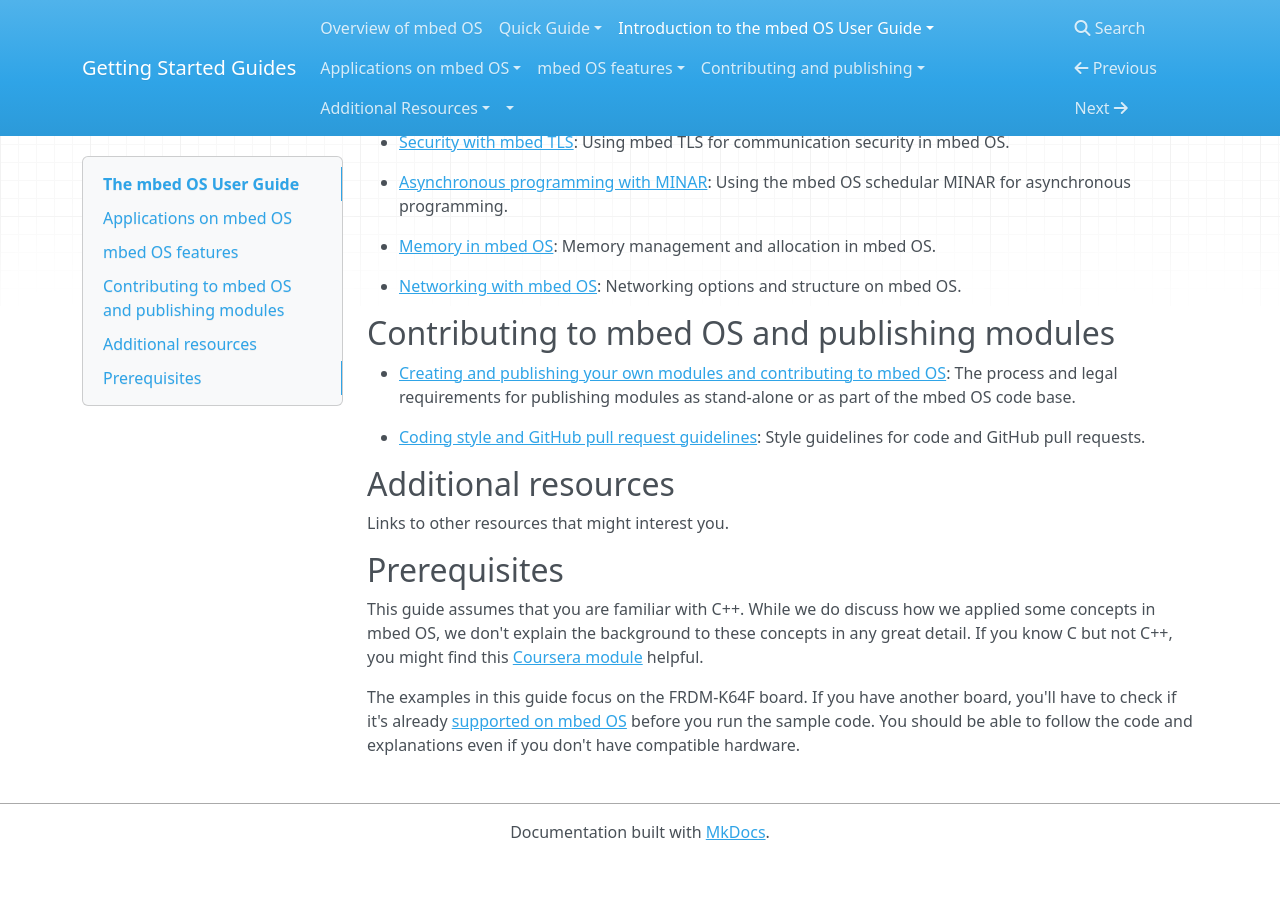
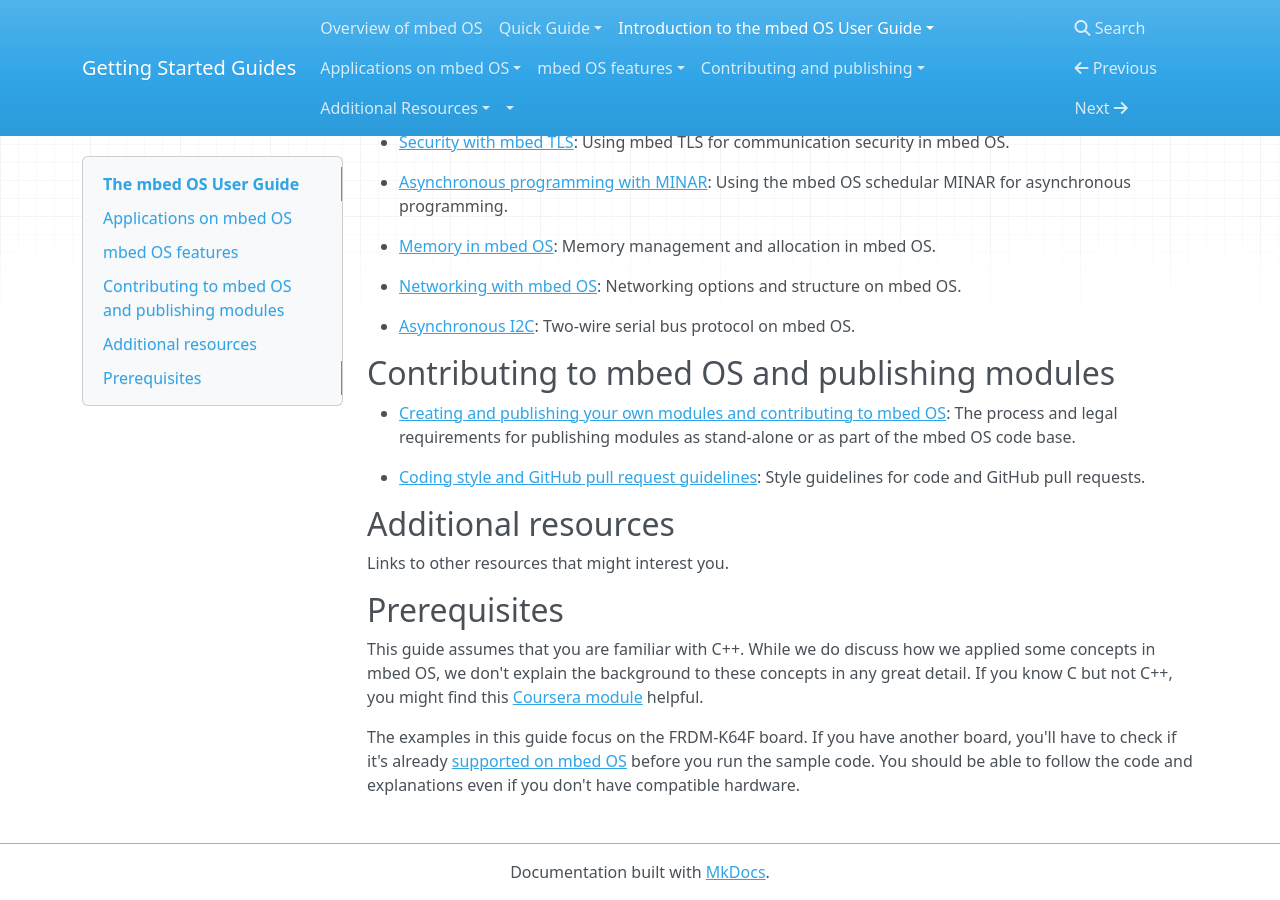
Before and after one commit to ARMmbed/GettingStartedmbedOS, an MkDocs documentation site: the page built from Docs/Full_Guide/guide_index.md, in a window 1280 px wide and 900 px high, scrolled down 545 px. Built offline with MkDocs 1.6.1, drawn with Linux system fonts in a browser that asks for light colours; nearby versions of some CDN libraries; old or Windows-style settings are respelled for this version of MkDocs; before the commit the page ends 1405 px from its top, so only the background shows below that.

Commit message:
Linking to new page
I2C

```diff
--- a/Docs/Full_Guide/guide_index.md
+++ b/Docs/Full_Guide/guide_index.md
@@ -28,6 +28,8 @@ These chapters explain how to work with the various mbed OS features:
 
 * [Networking with mbed OS](networking.md): Networking options and structure on mbed OS.
 
+* [Asynchronous I2C](I2C.md): Two-wire serial bus protocol on mbed OS.
+
 ## Contributing to mbed OS and publishing modules
 
 * [Creating and publishing your own modules and contributing to mbed OS](contributing.md): The process and legal requirements for publishing modules as stand-alone or as part of the mbed OS code base.
```
